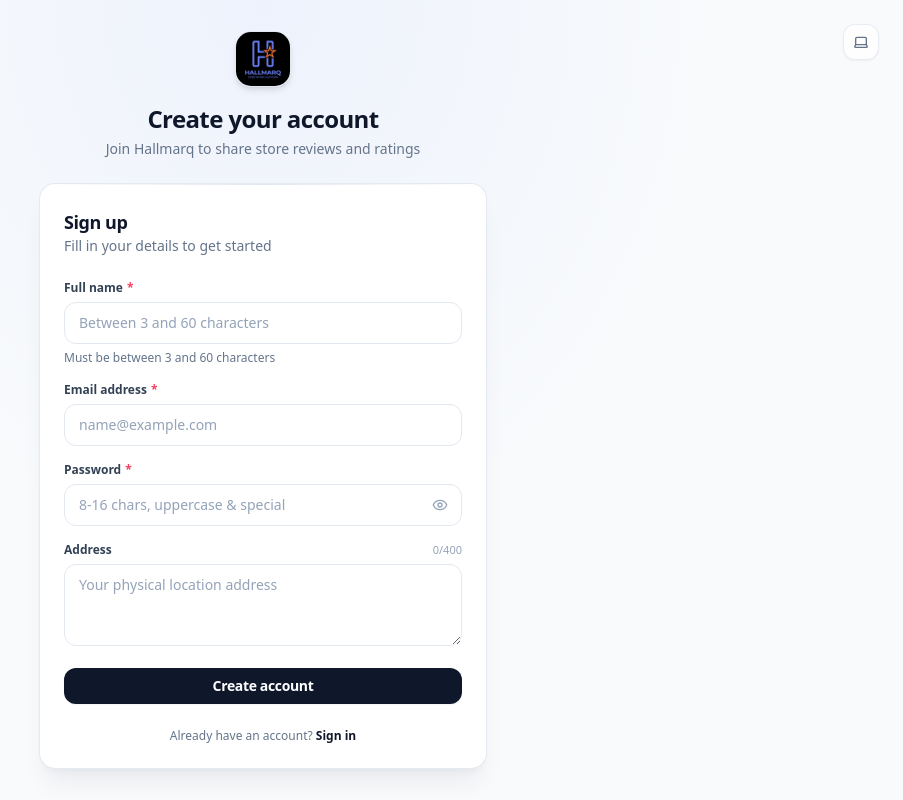
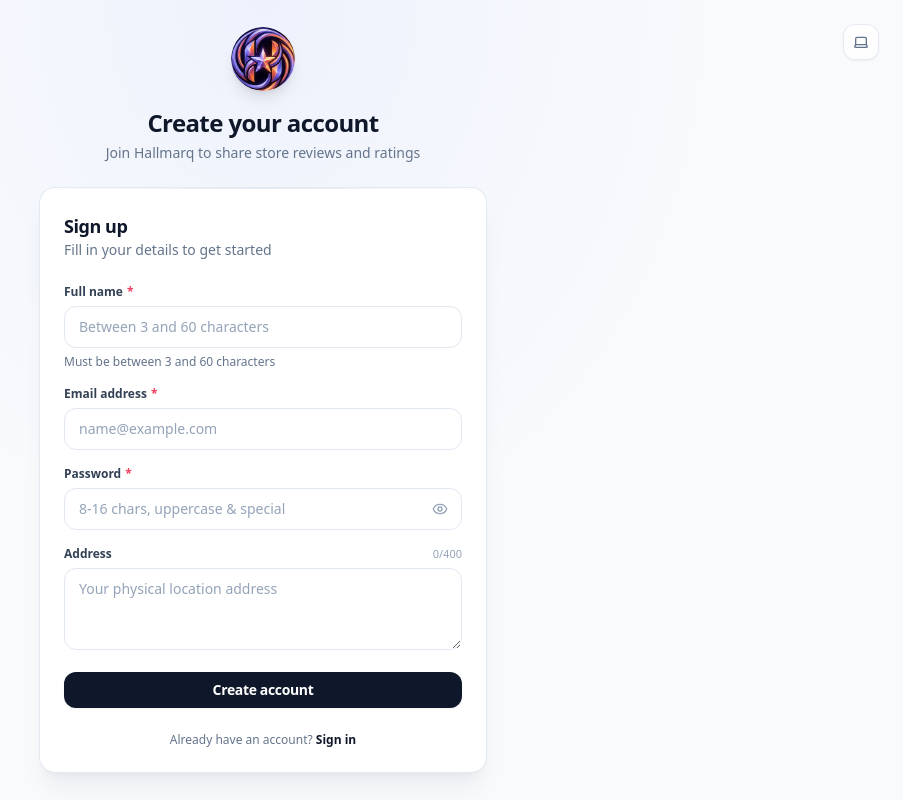
Before and after one commit to ersamirsingh/Hallmarq, a React (Vite) app in the folder client/: page /signup in a window 1280 px wide. Shown: the whole page, without its empty margins (377-1280 px from the left). Built offline with nearby package versions, Linux system fonts and the light colour scheme; no server answers; the HTML template or start-up script is replaced by a standard one.

Commit message:
feat: implement unique round logo without background

```diff
--- a/client/src/components/layout/Sidebar.jsx
+++ b/client/src/components/layout/Sidebar.jsx
@@ -48,7 +48,7 @@
     <aside className="flex h-full w-64 flex-col border-r border-slate-200/80 bg-white/95 dark:border-[#262626] dark:bg-[#0F0F0F] backdrop-blur-md">
       <div className="flex h-16 items-center justify-between px-6 border-b border-slate-100 dark:border-[#262626]">
         <NavLink to="/" className="flex items-center gap-3 font-bold">
-          <img src="/logo.png" alt="Hallmarq" className="h-9 w-9 rounded-xl object-cover border border-slate-200 dark:border-[#262626] shadow-sm" />
+          <img src="/logo.png" alt="Hallmarq" className="h-9 w-9 rounded-full object-cover shadow-sm" />
           <div className="flex flex-col">
             <span className="text-base tracking-tight font-bold text-slate-900 dark:text-[#FFFFFF] leading-tight">
               Hallmarq
--- a/client/src/pages/Login.jsx
+++ b/client/src/pages/Login.jsx
@@ -53,7 +53,7 @@
 
       <div className="relative w-full max-w-md">
         <div className="mb-8 text-center">
-          <img src="/logo.png" alt="Hallmarq" className="inline-block h-14 w-14 rounded-2xl object-cover border border-slate-200 dark:border-[#262626] shadow-md" />
+          <img src="/logo.png" alt="Hallmarq" className="inline-block h-16 w-16 rounded-full object-cover shadow-lg" />
           <h1 className="mt-4 text-2xl font-bold tracking-tight text-slate-900 dark:text-[#FFFFFF]">
             Welcome to Hallmarq
           </h1>
--- a/client/src/pages/Signup.jsx
+++ b/client/src/pages/Signup.jsx
@@ -51,7 +51,7 @@
 
       <div className="relative w-full max-w-md">
         <div className="mb-6 text-center">
-          <img src="/logo.png" alt="Hallmarq" className="inline-block h-14 w-14 rounded-2xl object-cover border border-slate-200 dark:border-[#262626] shadow-md" />
+          <img src="/logo.png" alt="Hallmarq" className="inline-block h-16 w-16 rounded-full object-cover shadow-lg" />
           <h1 className="mt-4 text-2xl font-bold tracking-tight text-slate-900 dark:text-[#FFFFFF]">
             Create your account
           </h1>
```
Also changed, not shown: client/public/favicon.png, client/public/logo.png.
